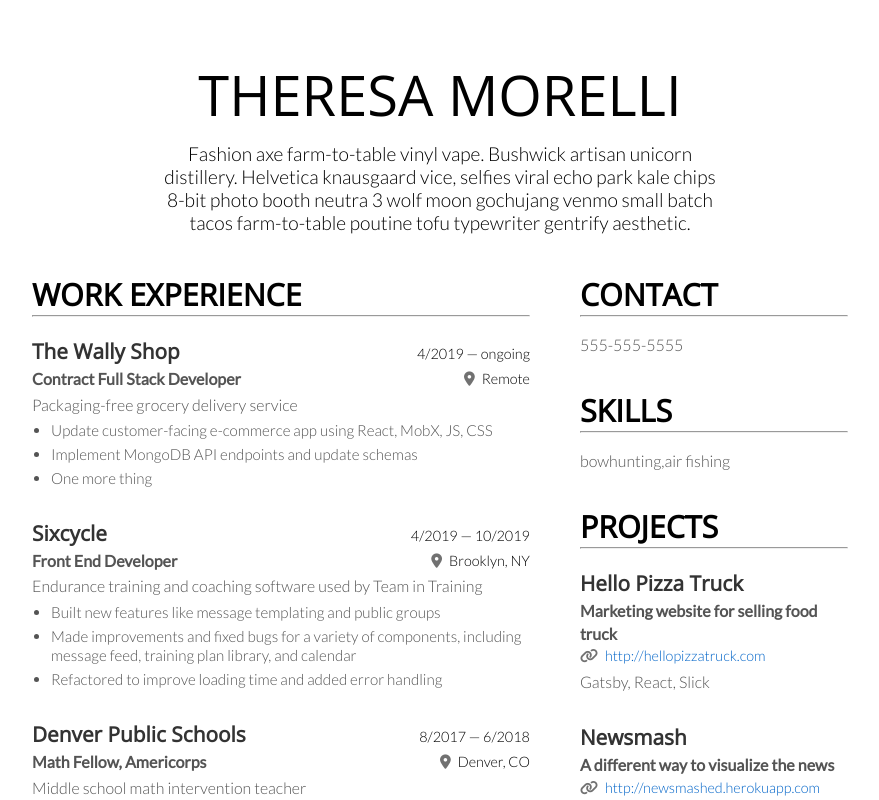
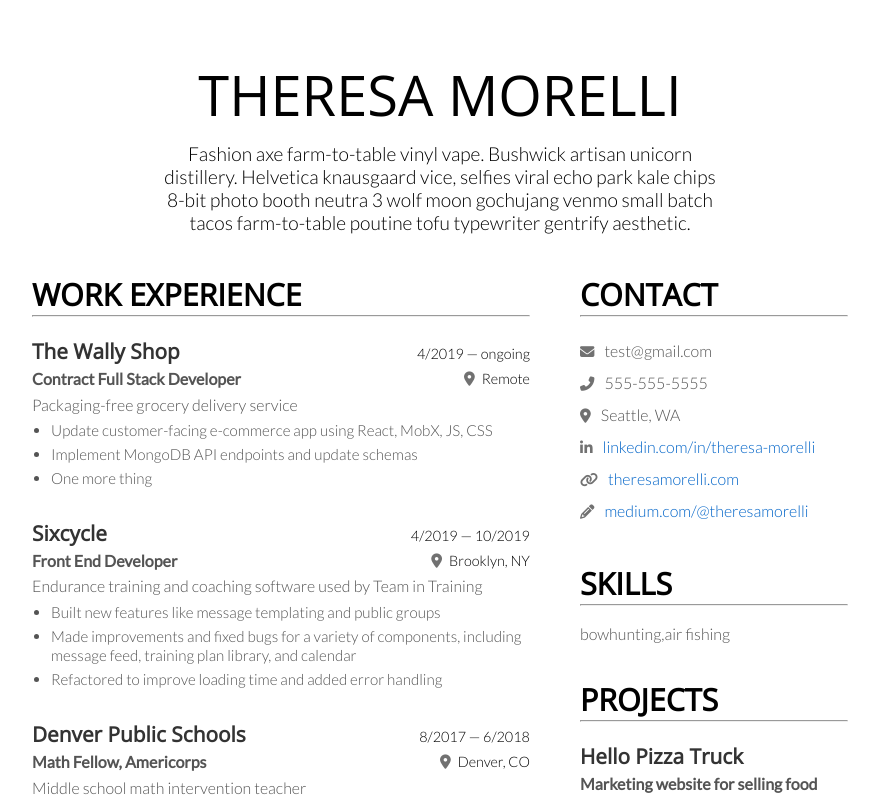
Before and after one commit to theresagonz/svelte-resume, a Svelte app: page / in a window 1280 px wide. Shown: the top 800 px of the page, without its empty margins (200-1079 px from the left). Built offline with nearby package versions, Linux system fonts and the light colour scheme.

Commit message:
Add contact section

```diff
--- a/src/components/shared/ContactSection.svelte
+++ b/src/components/shared/ContactSection.svelte
@@ -1,7 +1,50 @@
 <script>
-  export let items;
+	export let items;
 </script>
 
+<style>
+	#contact-section {
+		line-height: 2em;
+	}
+</style>
+
 <div id="contact-section">
-  <div class="phone">{items[0].phone}</div>
+	{#each items as { phone, email, city, linkedin, web, blog }}
+		{#if email}
+			<div class="item">
+				<i class="fa fa-envelope" />
+				{email}
+			</div>
+		{/if}
+		{#if phone}
+			<div class="item">
+				<i class="fa fa-phone-alt" />
+				{phone}
+			</div>
+		{/if}
+		{#if city}
+			<div class="item">
+				<i class="fa fa-map-marker-alt" />
+				{city}
+			</div>
+		{/if}
+		{#if linkedin}
+			<div class="item">
+				<i class="fab fa-linkedin-in" />
+				<a href="https://{linkedin}">{linkedin}</a>
+			</div>
+		{/if}
+		{#if web}
+			<div class="item">
+				<i class="fa fa-link" />
+				<a href="https://{web}">{web}</a>
+			</div>
+		{/if}
+		{#if blog}
+			<div class="item">
+				<i class="fa fa-pencil-alt" />
+				<a href="https://{blog}">{blog}</a>
+			</div>
+		{/if}
+	{/each}
 </div>
--- a/src/components/structural/RightColumn.svelte
+++ b/src/components/structural/RightColumn.svelte
@@ -4,7 +4,16 @@
 		{
 			type: 'contact',
 			label: 'Contact',
-      items: [{ phone: '555-555-5555'}]
+			items: [
+				{
+					email: 'test@gmail.com',
+          phone: '555-555-5555',
+          city: 'Seattle, WA',
+          linkedin: 'linkedin.com/in/theresa-morelli',
+          web: 'theresamorelli.com',
+          blog: 'medium.com/@theresamorelli',
+				},
+			],
 		},
 		{
 			type: 'skills',
```
Lines whose indentation alone changed are shown as unchanged.
